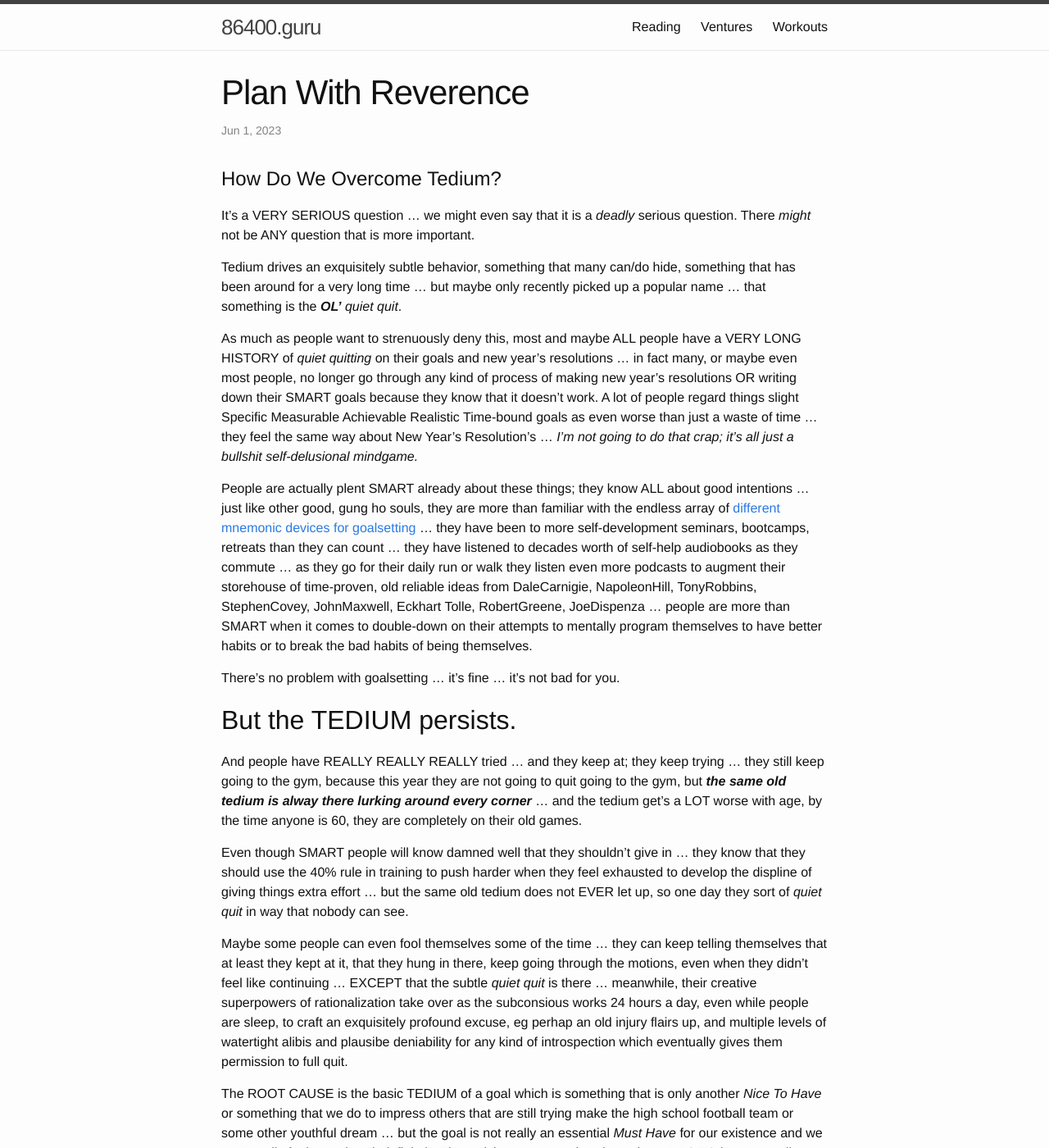
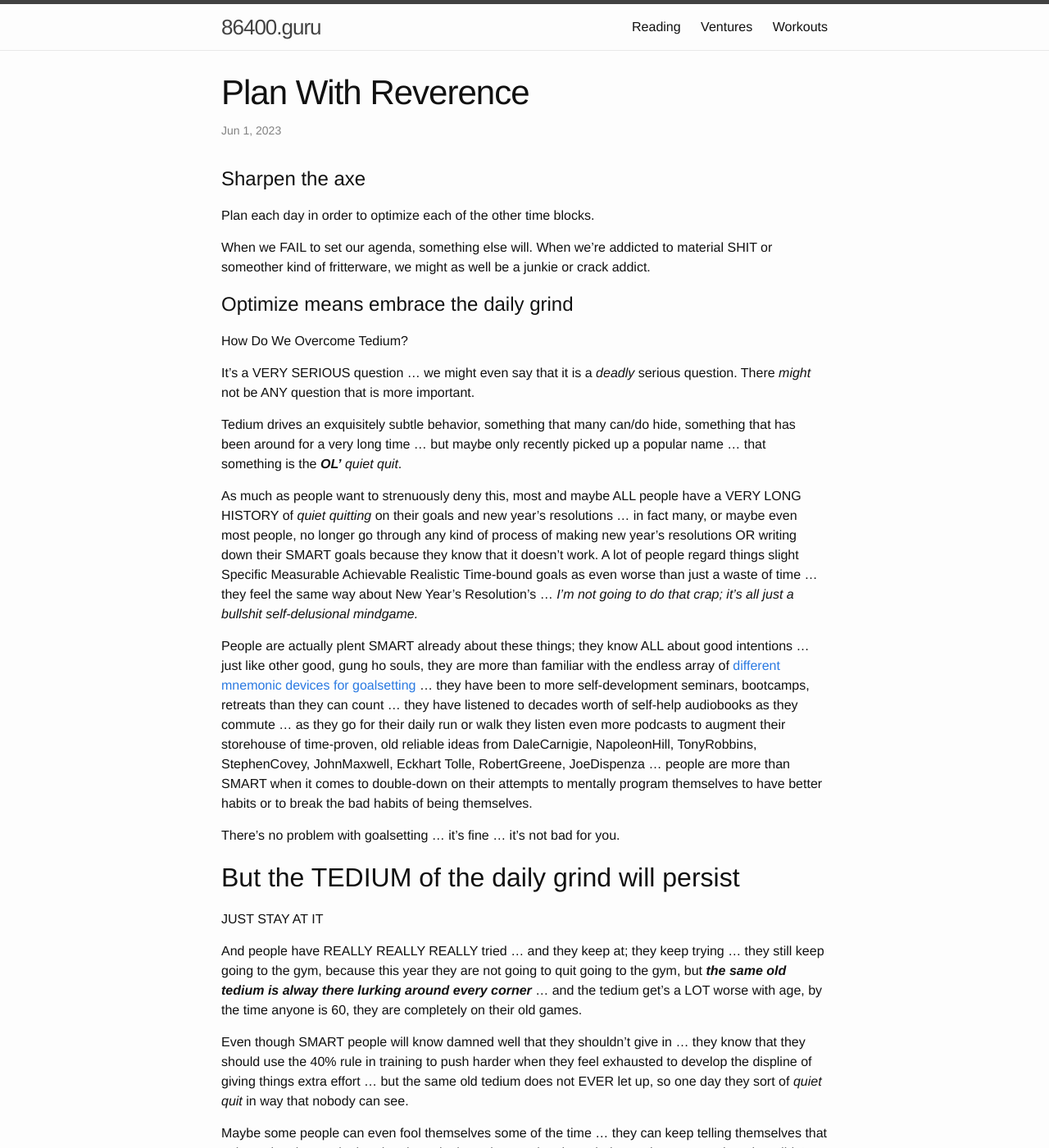
Before and after one commit to plyp-us/plyp-us.github.io, a Jekyll site: the page built from _posts/2023-06-01-plan-with-reverence.md, in a window 1280 px wide and 1400 px high. Shown: the whole window at 82% size. Built offline with Jekyll 4.4.1, drawn with Linux system fonts in a browser that asks for light colours; some of the changed text lies outside the part shown.

Commit message:
when we don't set our agenda, something else will

```diff
--- a/_posts/2023-06-01-plan-with-reverence.md
+++ b/_posts/2023-06-01-plan-with-reverence.md
@@ -6,7 +6,15 @@ categories: template
 ---
 
 
-# How Do We Overcome Tedium?
+# Sharpen the axe
+
+Plan each day in order to optimize each of the other time blocks.
+
+When we FAIL to set our agenda, something else will. When we're addicted to material SHIT or someother kind of fritterware, we might as well be a junkie or crack addict.
+
+# Optimize means embrace the daily grind
+
+How Do We Overcome Tedium?
 
 It's a VERY SERIOUS question ... we might even say that it is a *deadly* serious question. There *might* not be ANY question that is more important.
 
@@ -18,7 +26,9 @@ People are actually plent SMART already about these things; they know ALL about
 
 There's no problem with goalsetting ... it's fine ... it's not bad for you.
 
-## But the TEDIUM persists.
+## But the TEDIUM of the daily grind will persist
+
+JUST STAY AT IT
 
 And people have REALLY REALLY REALLY tried ... and they keep at; they keep trying ... they still keep going to the gym, because this year they are not going to quit going to the gym, but ***the same old tedium is alway there lurking around every corner*** ... and the tedium get's a LOT worse with age, by the time anyone is 60, they are completely on their old games.
 
@@ -42,6 +52,8 @@ Fuck motivational speeches!  The motivational speakers are like doctors ... they
 
 And ... even though it might be enormous fun ... it might be entertaining ... it might be a good bonding experience for your team ... but, as a general rule, fuck that tired old bullshit of attending a special camp or muster or promisekeeper's rally to get a blast of good Christian self-discipline sunshine blasted up the ol' rookter!  This is BETTER than what was outlined in the previous paragraph ... but it is still just not going to cut the ol' mustard ... it is still just not going to be enough to overcome the wrong-headedness of chasing the socially-appropriate *nice to have* goals that are not really *must have* goals. If your *must have* is not equal to the *must have* of a crack addict, then the tedium will drag you into the mud of the *quiet quit.*  Stop playing games with fantasies of making your high school football team, of being a Navy SEAL, of being some sort of perfect Christian husband/father/promise-keeper. GET REAL.
 
-# The BIG WHY has to be INESCAPABLE
+# The BIG WHY has to be an INESCAPABLE ROUTINE
+
+Discipline equals FREEDOM ... when we don't set our agenda, something else will ... when we're addicted to material SHIT or someother kind of fritterware, we might as well be a junkie or crack addict.
 
 Your Big Why has to be like a crack addiction that won't let go ... something that you'd crawl through shards of broken glass to get ... something that once the addiction is set results in a drive that deepens with each fix ... this is not a rational thing -- not something for your cognitive powers ... the Big Why has to ***FEEL*** more REAL than anything else in your entire existence ***feels*** to you ... your Big Why has to translate into a PERSONAL addiction, a genuine LOVE which simply will never allow for the old *quiet quit.*
```
